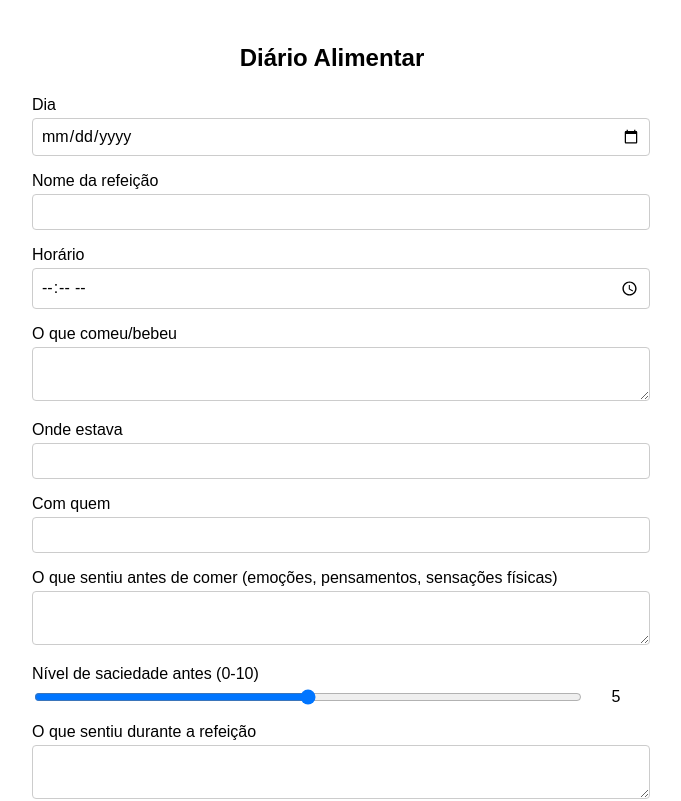
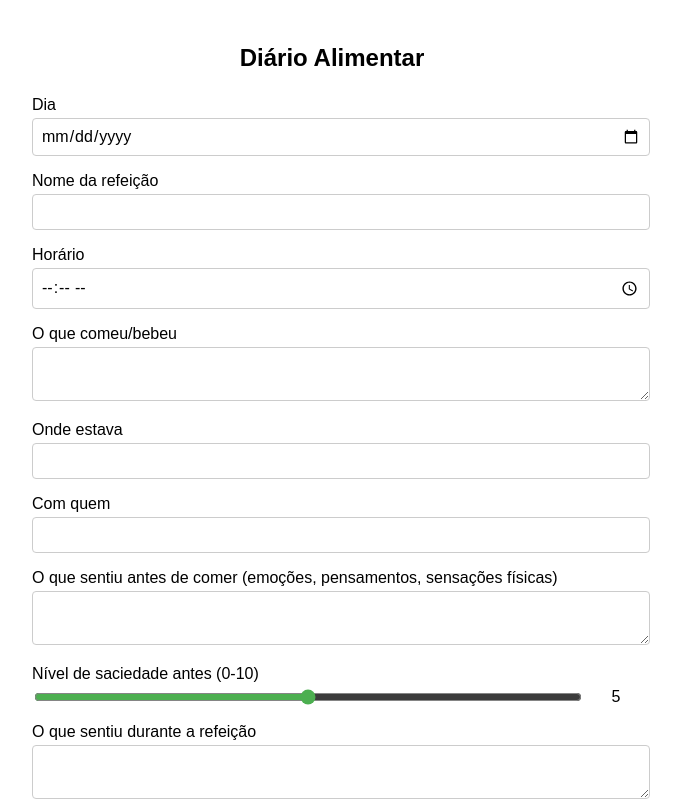
Before and after one commit to luizgpa/diario_alimentar, a Vue app: page / in a window 1280 px wide. Shown: the top 801 px of the page, without its empty margins (308-989 px from the left). Built offline with nearby package versions, Linux system fonts and the light colour scheme; the HTML template or start-up script is replaced by a standard one.

Commit message:
Add green accent color to sliders

```diff
--- a/src/components/MealEntryForm.vue
+++ b/src/components/MealEntryForm.vue
@@ -173,6 +173,7 @@ textarea {
 
 input[type='range'] {
   flex: 1;
+  accent-color: #4caf50;
 }
 
 .range-value {
```
